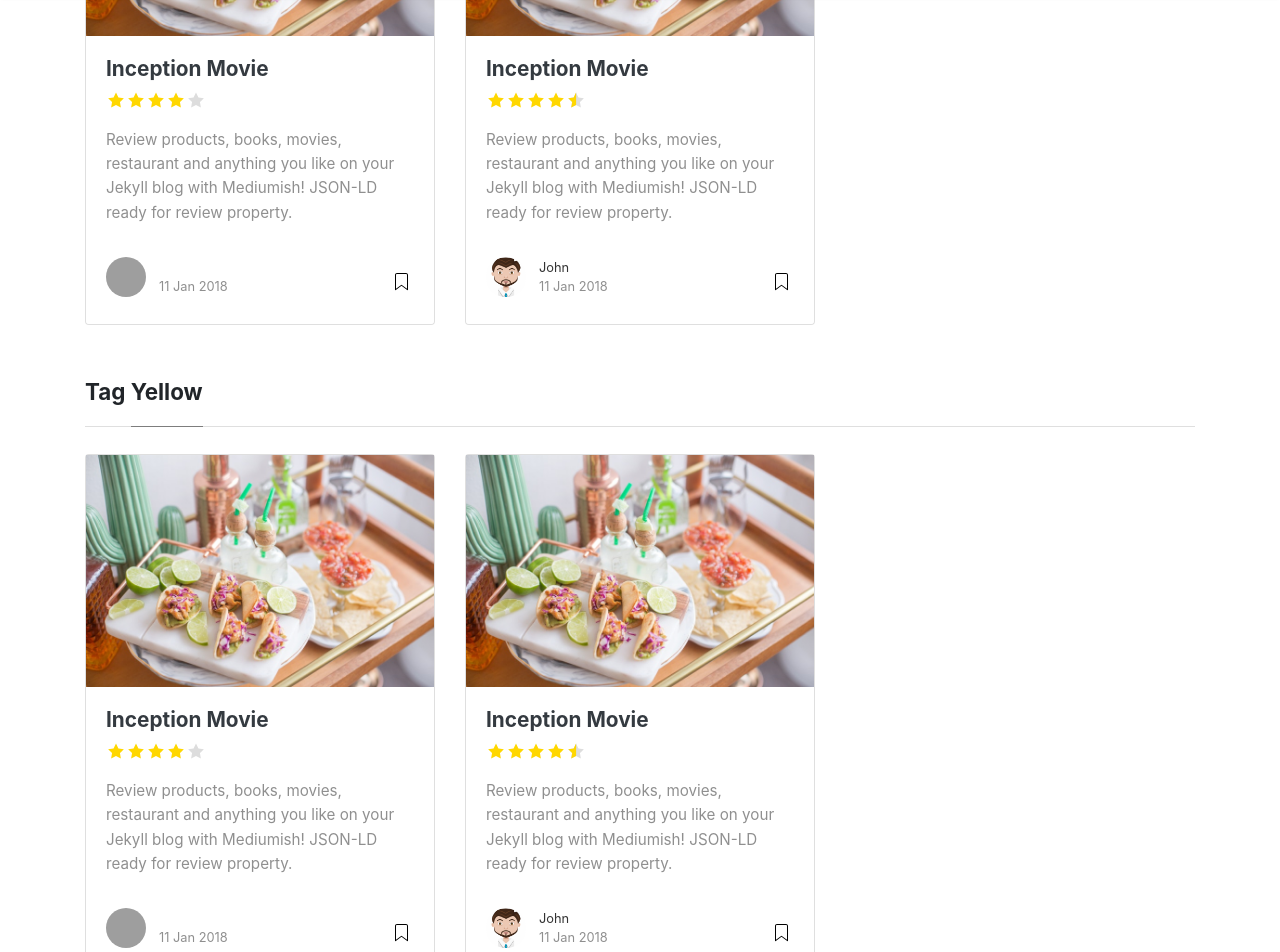
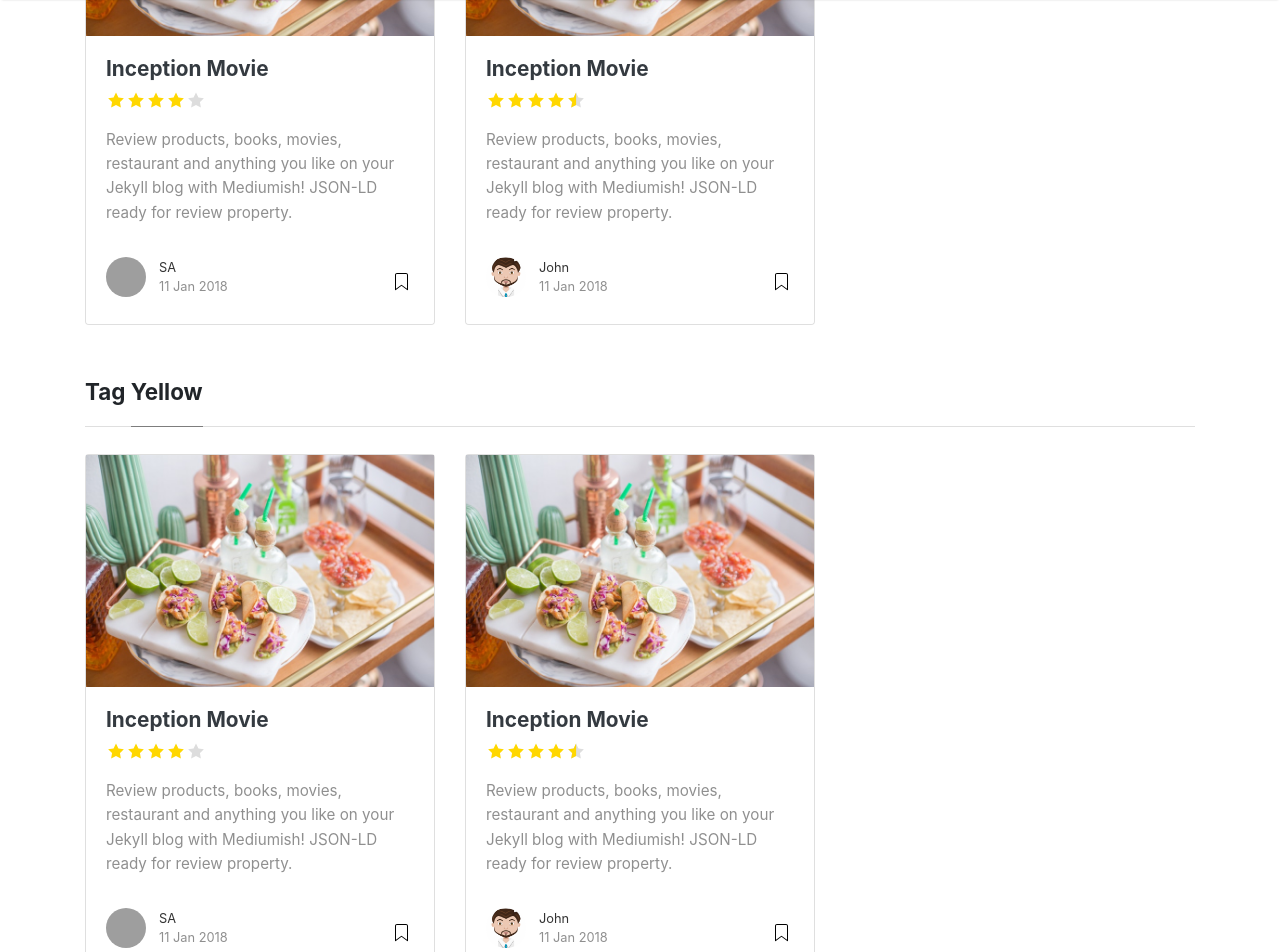
Before and after one commit to sannnyu/sannnyu.github.io, a Jekyll site: the page built from _pages/tags.md, in a window 1280 px wide and 1400 px high, scrolled down 511 px. Shown: the top 952 px of the window. Built offline with Jekyll 4.4.1, drawn with Linux system fonts in a browser that asks for light colours; nearby versions of some CDN libraries; grey boxes are pictures that could not be loaded.

```diff
--- a/_config.yml
+++ b/_config.yml
@@ -34,6 +34,7 @@ authors:
     description: "This is the author box. Write a short description of the author here. You are currently previewing Mediumish demo, a Jekyll template compatible with Github pages."
   sa:
     name: SA
+    display_name: SA
     avatar: '/sab-oss.oss-cn-beijing.aliyuncs.com/img/icon.png'
     email: sangyu.li@outook.com
     web: www.sannnyu.com
```
